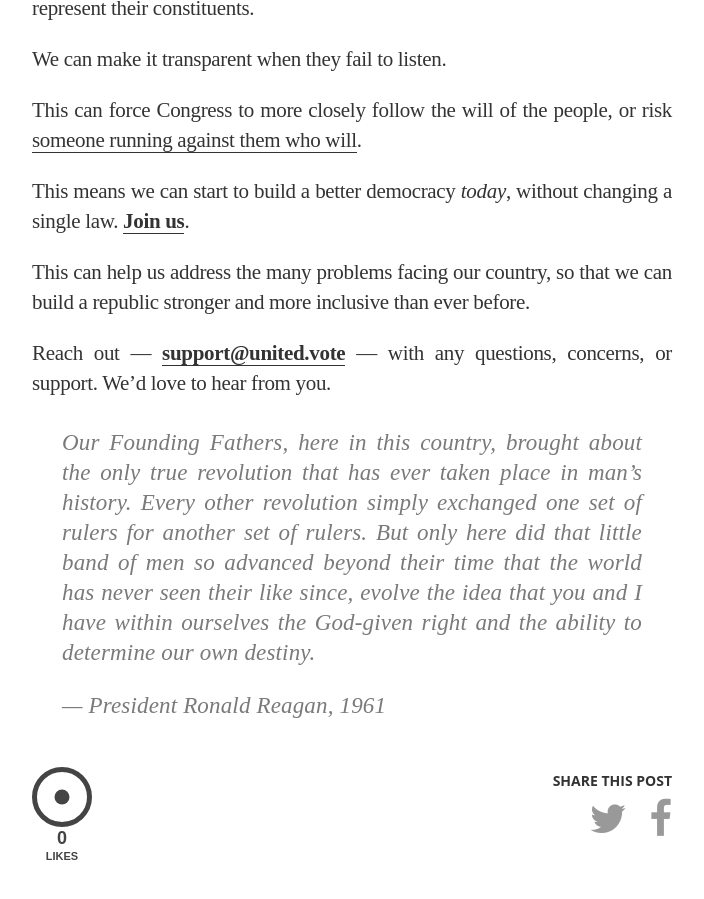
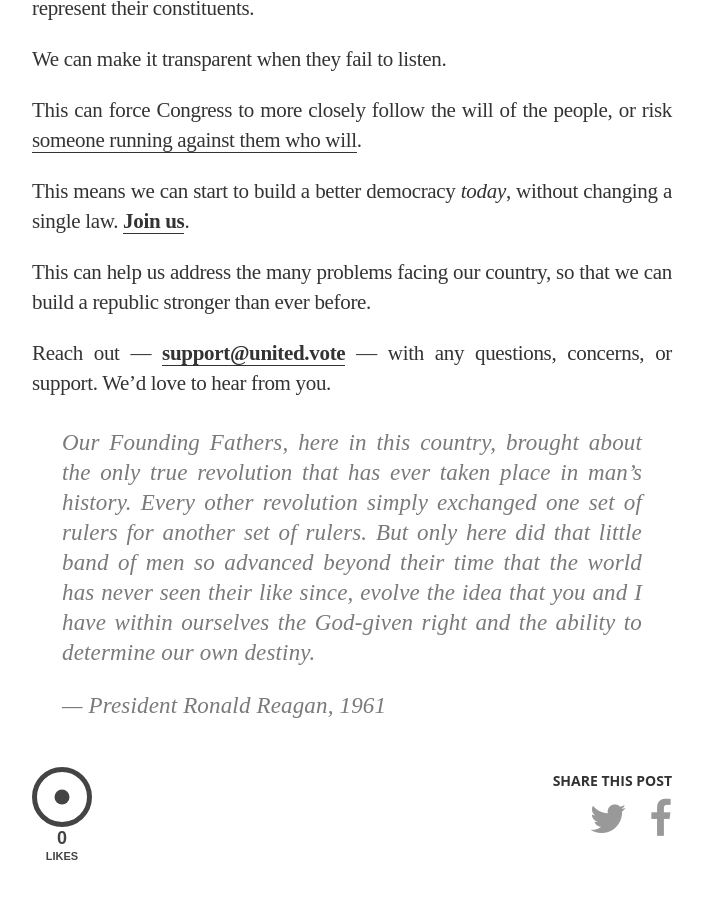
Before and after one commit to voteliquid/blog, a Jekyll site: the page built from _posts/2017-11-06-announcing-united-vote.md, in a window 1280 px wide and 900 px high, scrolled down 1721 px. Shown: the whole window, without its empty margins (288-992 px from the left). Built offline with Jekyll 4.4.1, drawn with Linux system fonts in a browser that asks for light colours; nearby versions of some CDN libraries; some web fonts are replaced.

Commit message:
Tweak 'Introducing' post

```diff
--- a/_posts/2017-11-06-announcing-united-vote.md
+++ b/_posts/2017-11-06-announcing-united-vote.md
@@ -50,7 +50,7 @@ This can force Congress to more closely follow the will of the people, or risk [
 
 This means we can start to build a better democracy *today*, without changing a single law. [**Join us**](https://united.vote/join).
 
-This can help us address the many problems facing our country, so that we can build a republic stronger and more inclusive than ever before.
+This can help us address the many problems facing our country, so that we can build a republic stronger than ever before.
 
 Reach out — [**support@united.vote**](mailto:support@united.vote) — with any questions, concerns, or support. We'd love to hear from you.
 
```
